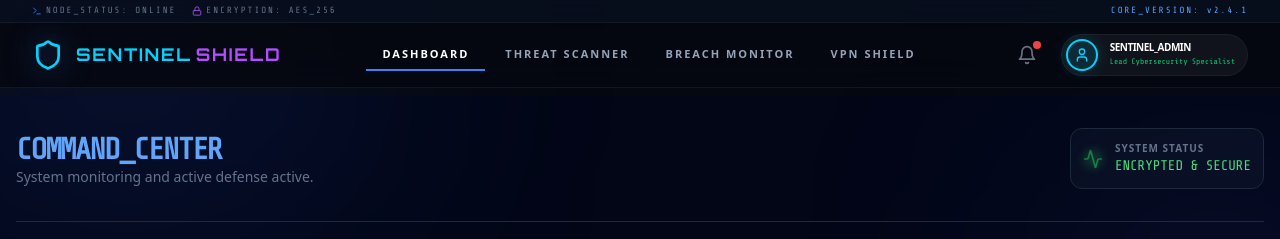
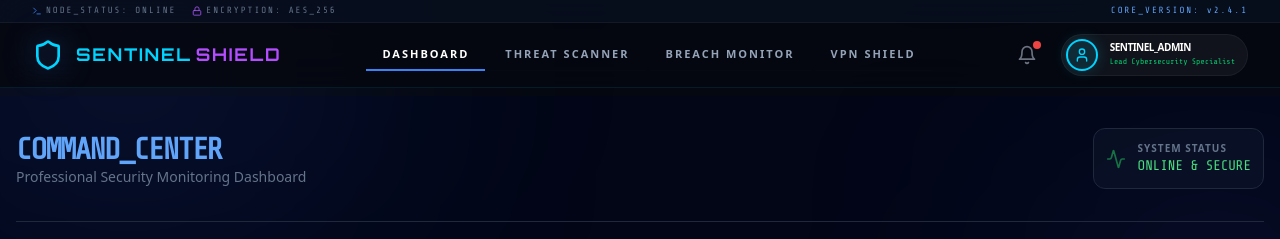
Before and after one commit to ahnaf240/sentinelshield, a Next.js app: page / in a window 1280 px wide. Both pictures are taken after a click on the button "DASHBOARD". Shown: the top 239 px of the page. Built offline with nearby package versions, Linux system fonts and the light colour scheme.

Commit message:
Cleaned up dashboard by removing static banner and refined layout

```diff
--- a/src/app/page.jsx
+++ b/src/app/page.jsx
@@ -16,7 +16,7 @@ import { Shield, Activity, Lock, Terminal } from 'lucide-react';
 export default function Home() {
   const [isMounted, setIsMounted] = useState(false);
 
-  // ১. ডিফল্ট স্টেট এখন 'hero' করা হয়েছে যাতে প্রথমে ল্যান্ডিং পেজ আসে
+  // ডিফল্টভাবে HeroSection আসবে
   const [activePage, setActivePage] = useState('hero');
 
   useEffect(() => {
@@ -33,46 +33,42 @@ export default function Home() {
         <div className="absolute top-[20%] -right-[10%] w-[30%] h-[30%] bg-indigo-900/20 blur-[120px] rounded-full" />
       </div>
 
-      {/* ২. নেভবার সবসময় থাকবে */}
       <Navbar activePage={activePage} setActivePage={setActivePage} />
 
       <div className="relative z-10 container mx-auto px-4 py-8 space-y-10 mt-16 md:mt-24">
 
-        {/* ৩. কন্ডিশনাল রেন্ডারিং লজিক */}
-
+        {/* ল্যান্ডিং পেজ লজিক */}
         {activePage === 'hero' ? (
-          /* ল্যান্ডিং পেজ ভিউ */
           <div className="animate-in fade-in duration-1000">
             <HeroSection setActivePage={setActivePage} />
           </div>
         ) : activePage === 'dashboard' ? (
-          /* ড্যাশবোর্ড ভিউ */
+          /* ড্যাশবোর্ড ভিউ - ব্যানার ছাড়া */
           <div className="space-y-10 animate-in fade-in slide-in-from-bottom-4 duration-700">
-            {/* Header Area */}
+
+            {/* কমান্ড সেন্টার হেডার */}
             <div className="flex flex-col md:flex-row justify-between items-start md:items-center gap-4 border-b border-slate-800 pb-8">
               <div>
                 <h1 className="text-3xl font-bold tracking-tighter text-blue-400 font-mono">COMMAND_CENTER</h1>
-                <p className="text-slate-500 text-sm">System monitoring and active defense active.</p>
+                <p className="text-slate-500 text-sm">Professional Security Monitoring Dashboard</p>
               </div>
 
               <div className="flex items-center gap-3 bg-slate-900/50 border border-slate-800 p-3 rounded-xl">
                 <div className="relative">
                   <Activity className="text-green-500 animate-pulse" size={20} />
-                  <div className="absolute inset-0 bg-green-500/20 blur-sm rounded-full" />
                 </div>
                 <div>
                   <p className="text-[10px] uppercase tracking-widest text-slate-500 font-bold">System Status</p>
-                  <p className="text-sm font-mono text-green-400">ENCRYPTED & SECURE</p>
+                  <p className="text-sm font-mono text-green-400">ONLINE & SECURE</p>
                 </div>
               </div>
             </div>
 
-            {/* Core Metrics */}
+            {/* মূল মডিউলগুলো সরাসরি লোড হবে */}
             <section>
               <Dashboard />
             </section>
 
-            {/* Visualization Grid */}
             <section className="grid grid-cols-1 lg:grid-cols-12 gap-8">
               <div className="lg:col-span-8 bg-slate-900/40 border border-slate-800 rounded-3xl overflow-hidden backdrop-blur-sm shadow-2xl">
                 <div className="p-4 border-b border-slate-800 bg-slate-900/60 flex items-center gap-2">
@@ -88,7 +84,6 @@ export default function Home() {
               </div>
             </section>
 
-            {/* Security Tools */}
             <section className="space-y-6">
               <div className="flex items-center gap-2 px-2">
                 <Lock size={20} className="text-blue-500" />
@@ -113,7 +108,7 @@ export default function Home() {
             </section>
           </div>
         ) : (
-          /* অন্যান্য মডিউল ভিউ (যেমন Threat Scanner) */
+          /* অন্যান্য পেজ ভিউ */
           <div className="min-h-[70vh] flex flex-col items-center justify-center animate-in zoom-in-95 duration-500">
              <div className="text-center space-y-4 w-full">
                 <div className="w-20 h-20 bg-blue-500/10 border border-blue-500/20 rounded-full flex items-center justify-center mx-auto mb-6">
@@ -141,13 +136,12 @@ export default function Home() {
         )}
       </div>
 
-      {/* Floating UI Elements */}
       <div className="fixed bottom-6 right-6 z-50">
         <AIChatbot />
       </div>
 
       <footer className="mt-20 py-10 border-t border-slate-900 text-center">
-        <div className="flex items-center justify-center gap-2 text-slate-600 mb-2">
+        <div className="flex items-center justify-center gap-2 text-slate-600">
           <Shield size={16} />
           <span className="text-sm font-bold tracking-[0.2em] uppercase">SentinelShield v1.0</span>
         </div>
```
